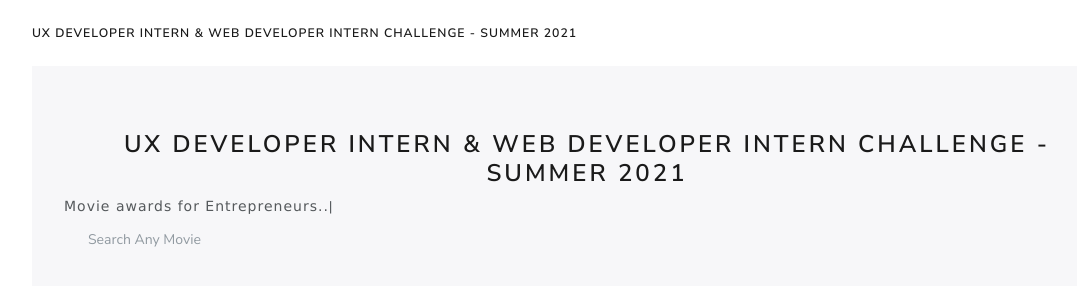
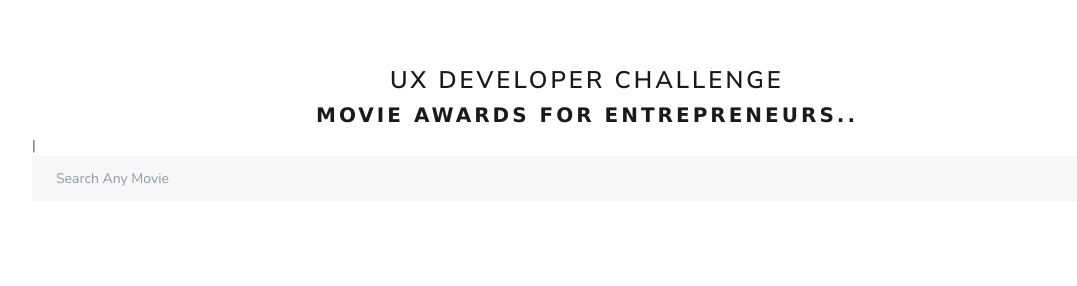
Before and after one commit to Syndicate555/shopify_challenge_shopies, a website: page index.html in a window 1280 px wide. Shown: the whole page, without its empty margins (53-1130 px from the left). Drawn offline with Linux system fonts and the light colour scheme.

Commit message:
Update index.html

```diff
--- a/index.html
+++ b/index.html
@@ -11,7 +11,7 @@
     <nav class="navbar navbar-default">
         <div class="container">
             <div class="navbar-header">
-                <a href="navbar-brand">UX Developer Intern & Web Developer Intern Challenge - Summer 2021
+                <!-- <a href="navbar-brand">UX Developer Intern & Web Developer Intern Challenge - Summer 2021 -->
                 </a>
                 <br>
             </div>
@@ -19,9 +19,10 @@
     </nav>
 
     <div class="container">
-        <div class="jumbotron">
-            <h3 class="text-center">UX Developer Intern & Web Developer Intern Challenge - Summer 2021</h3>
-            <span class="type" id="type" style="font-family:Verdana, Geneva, Tahoma, sans-serif"></span>
+        <div>
+            <h3 class="text-center">UX Developer Challenge </h3>
+            <h4 class="type" id="type" style="font-family:Verdana, Geneva, Tahoma, sans-serif; text-align: center;"></h4>
+            <br>
             <form action="" id="searchForm">
                 <input type="text" class="form-control" id="searchText" placeholder="Search Any Movie" required>
             </form>
@@ -33,7 +34,6 @@
         strings: [
             'The Shoppies!^600',
             'Movie awards for Entrepreneurs....^700',
-
         ],
         typeSpeed: 40,
         backSpeed: 40,
```
